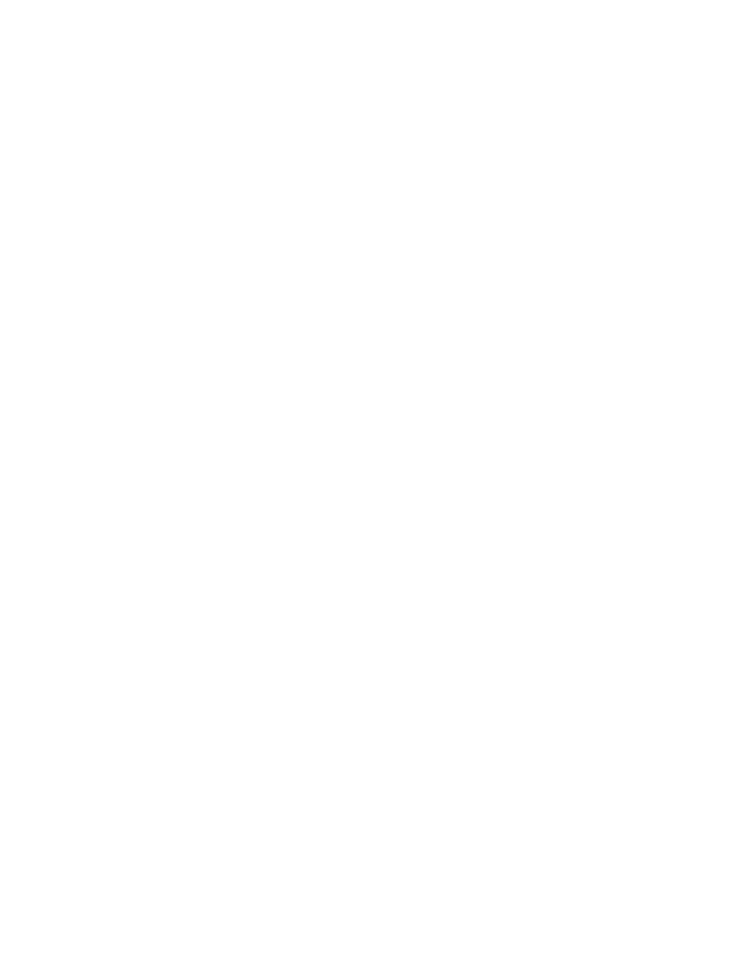
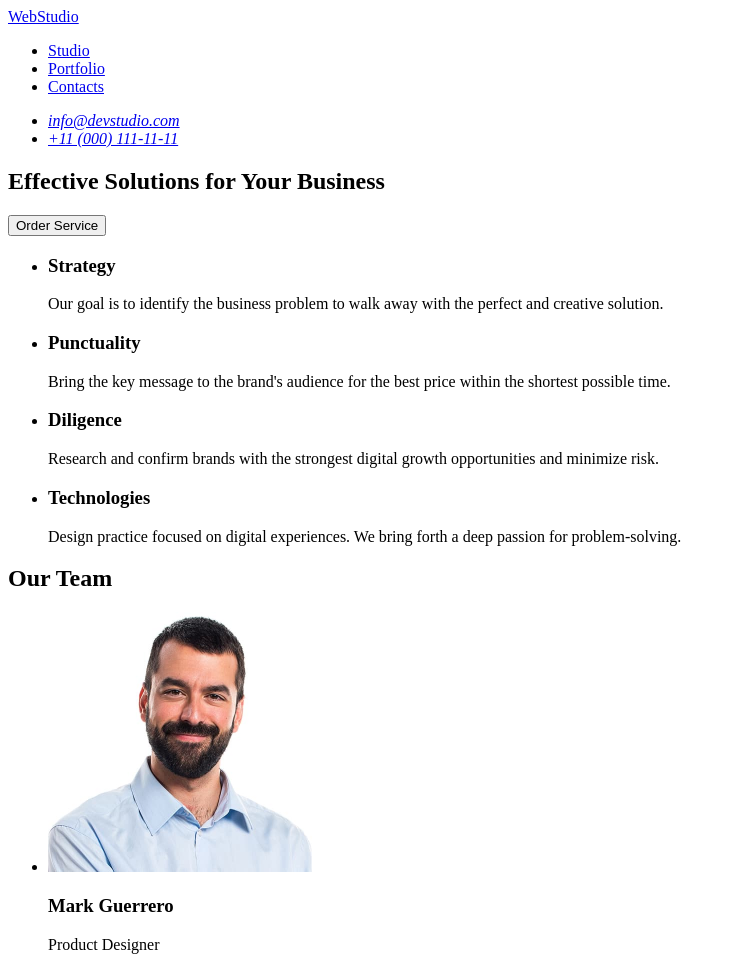
Before and after one commit to Serhii24226/goit-markup-hw-01, a plain HTML site: page index.html in a window 1280 px wide. Shown: the top 958 px of the page, without its empty margins (0-736 px from the left). Before the commit the page ends 800 px from the top, so only its background shows below. Drawn offline with Linux system fonts and the light colour scheme.

Commit message:
new repo

```diff
--- a/index.html
+++ b/index.html
@@ -3,7 +3,100 @@
   <head>
     <meta charset="UTF-8" />
     <meta name="viewport" content="width=device-width, initial-scale=1.0" />
-    <title>Document</title>
+    <title>Studio</title>
   </head>
-  <body></body>
+  <body>
+    <header>
+      <a href="./index.html">WebStudio</a>
+      <nav>
+        <ul>
+          <li>
+            <a href="./index.html">Studio</a>
+          </li>
+          <li>
+            <a href="#">Portfolio</a>
+          </li>
+          <li>
+            <a href="#">Contacts</a>
+          </li>
+        </ul>
+      </nav>
+      <address>
+        <ul>
+          <li><a href="mailto:info@devstudio.com">info@devstudio.com</a></li>
+          <li><a href="tel:+110001111111">+11 (000) 111-11-11</a></li>
+        </ul>
+      </address>
+    </header>
+    <main>
+      <section>
+        <h1>Effective Solutions for Your Business</h1>
+        <button type="button">Order Service</button>
+      </section>
+      <section>
+        <ul>
+          <li>
+            <h3>Strategy</h3>
+            <p>
+              Our goal is to identify the business problem to walk away with the perfect and
+              creative solution.
+            </p>
+          </li>
+          <li>
+            <h3>Punctuality</h3>
+            <p>
+              Bring the key message to the brand's audience for the best price within the shortest
+              possible time.
+            </p>
+          </li>
+          <li>
+            <h3>Diligence</h3>
+            <p>
+              Research and confirm brands with the strongest digital growth opportunities and
+              minimize risk.
+            </p>
+          </li>
+          <li>
+            <h3>Technologies</h3>
+            <p>
+              Design practice focused on digital experiences. We bring forth a deep passion for
+              problem-solving.
+            </p>
+          </li>
+        </ul>
+      </section>
+      <section>
+        <h2>Our Team</h2>
+        <ul>
+          <li>
+            <img src="./images/mark_guerrero.jpg" alt="Product Designer" width="264" />
+            <h3>Mark Guerrero</h3>
+            <p>Product Designer</p>
+          </li>
+          <li>
+            <img src="./images/tom_ford.jpg" alt="Frontend Developer" width="264" />
+            <h3>Tom Ford</h3>
+            <p>Frontend Developer</p>
+          </li>
+          <li>
+            <img src="./images/camila_garcia.jpg" alt="Marketing" width="264" />
+            <h3>Camila Garcia</h3>
+            <p>Marketing</p>
+          </li>
+          <li>
+            <img src="./images/daniel_wilson.jpg" alt="UI Designer" width="264" />
+            <h3>Daniel Wilson</h3>
+            <p>UI Designer</p>
+          </li>
+        </ul>
+      </section>
+    </main>
+    <footer>
+      <a href="./index.html">WebStudio</a>
+      <p>
+        Increase the flow of customers and sales for your business with digital marketing & growth
+        solutions.
+      </p>
+    </footer>
+  </body>
 </html>
```
Also changed, not shown: .prettierrc.json (added), images/camila_garcia.jpg (added), images/daniel_wilson.jpg (added), images/mark_guerrero.jpg (added), images/tom_ford.jpg (added).
